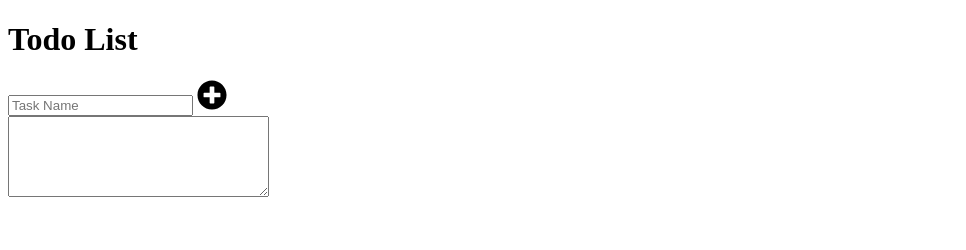
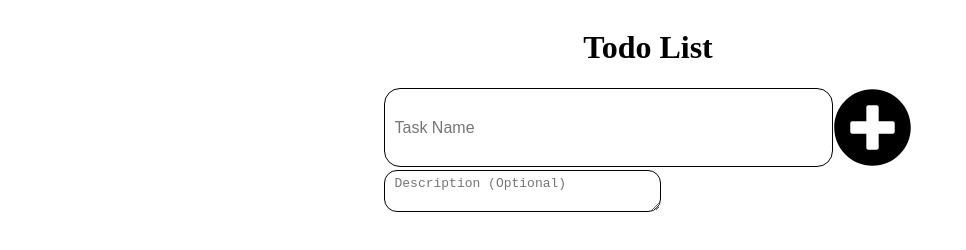
Before and after one commit to NyarehD/todo-list, a plain HTML site: page index.html in a window 1280 px wide. Shown: the whole page, without its empty margins (0-966 px from the left). Drawn offline with Linux system fonts and the light colour scheme.

Commit message:
Finished the structural styling of input

```diff
--- a/index.html
+++ b/index.html
@@ -7,16 +7,16 @@
     <title>ToDo List</title>
     <link rel="stylesheet" href="style.css">
 </head>
-<body>
+<body class="flex-all-center">
     <div class="todo">
         <h1>Todo List</h1>
-        <div class="input-section">
+        <div class="inputSection">
             <div class="upperRow">
                 <input id="inputTask" placeholder="Task Name" type="text">
                 <img src="assets/plus-circle-solid.svg" alt="Plus Icon" id="addButton">
             </div>
             <div class="lowerRow">
-                <textarea cols="30" id="inputDescription" name="description" rows="5"></textarea>
+                <textarea cols="30" id="inputDescription" name="description" rows="2" placeholder="Description (Optional)"></textarea>
             </div>
         </div>
         <div class="todoListContainer">
--- a/script.js
+++ b/script.js
@@ -18,7 +18,8 @@ function inputTextToList(id){
     if(date.getHours()>12){
         amOrPm = "PM";
     }
-    todoList.innerHTML += `<li id="listId${id}">
+    if(inputTask.innerText.length > 3){
+        todoList.innerHTML += `<li id="listId${id}">
                                 <div>
                                     <h3 id="taskId${id}">${inputTask.value}</h3>
                                     <p id="descriptionId${id}">${inputDescription.value}</p>
@@ -31,6 +32,9 @@ function inputTextToList(id){
                                 </div>
                             </li>`;
     listId++;
+    }else{
+        alert("Text should be longer than ")
+    }
 }
 
 // // Edit tasks from todo list
@@ -44,14 +48,6 @@ function editList(id) {
     currentDescription.innerText = editedDescription;
 }
 
-
-
-
-
-
-
-
-
 // Delete tasks from todo list
 function deleteList(id){
     let currentTask = document.getElementById(`taskId${id}`);
--- a/style.css
+++ b/style.css
@@ -1,12 +1,54 @@
+*{
+    box-sizing: border-box;
+}
+body{
+    width: 100%;
+}
+.flex-all-center{
+    display: flex;
+    align-items: center;
+    justify-content: center;
+}
+.todo{
+    width: auto;
+}
+.todo > h1{
+    text-align: center  ;
+}
+/* Input Section */
+.inputSection{
 
-
-/* Input Section */
-
+}
+.upperRow{
+    display: flex;
+    justify-content: baseline;
+}
+#inputTask{
+    width: 85%;
+    font-size: 1em;
+    overflow: auto;
+    border-radius: 1em;
+    border: 1px solid black;
+    padding: 0 10px;
+    outline: none;
+}
 #addButton{
-    width: 30px;
+    width: 15%;
+}
+.lowerRow{
+    margin-top: 0.2em;
+}
+#inputDescription{
+    font-family: monospace;
+    font-style: normal;
+    font-size: 1em;
+    border-radius: 1em;
+    border: 1px solid black;
+    padding: 5px 10px;
+    outline: none;
 }
 
-/* To do list SEction */
+/* To do list Section */
 
 #todoList{
     list-style-type: none;
```
